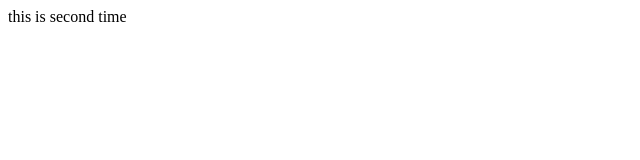
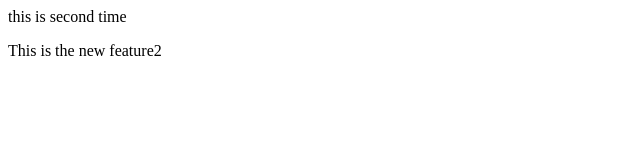
Before and after one commit to CODEBOTss/localrepo2, a plain HTML site: page index.html in a window 1280 px wide. Shown: the whole page, without its empty margins (0-640 px from the left). Drawn offline with Linux system fonts and the light colour scheme.

Commit message:
added....

```diff
--- a/index.html
+++ b/index.html
@@ -1 +1,2 @@
 <p>this is second time</p>
+<p>This is the new feature2</p>
```
